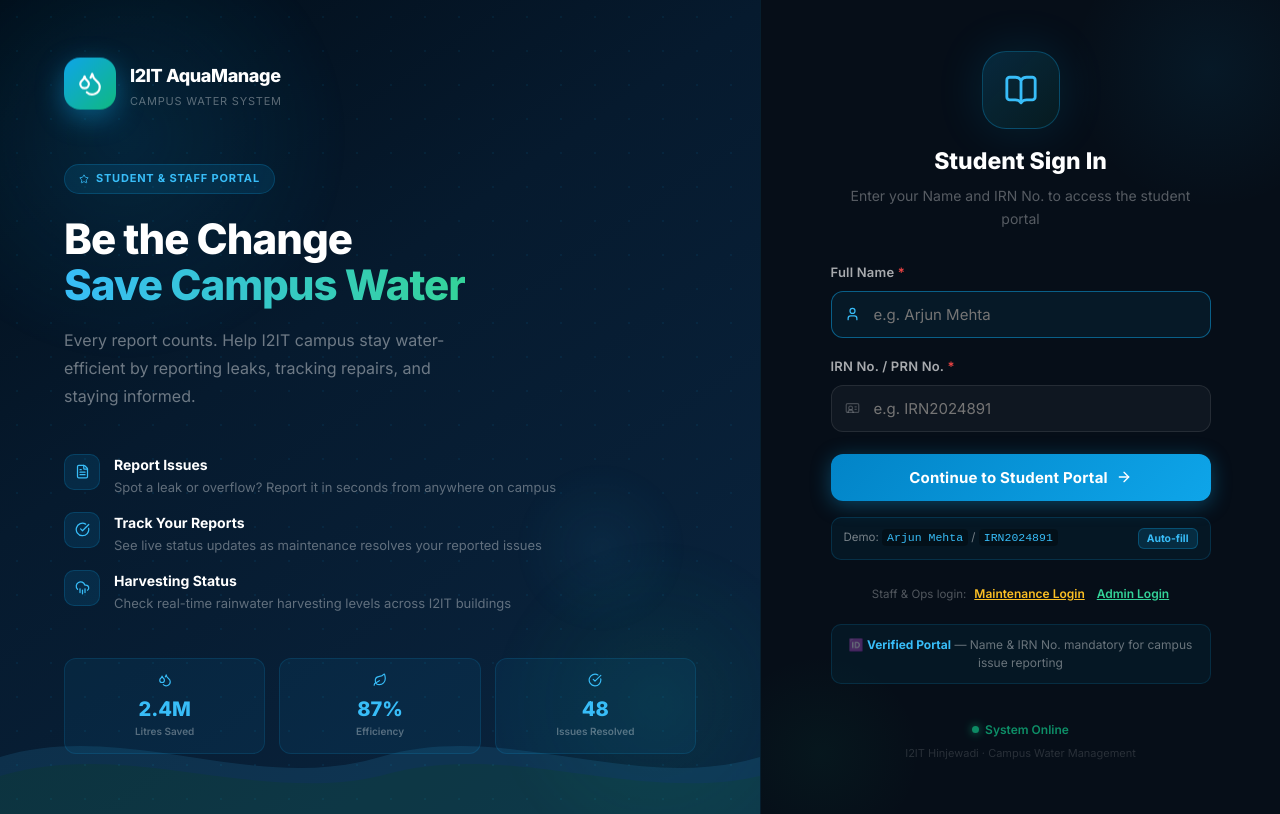
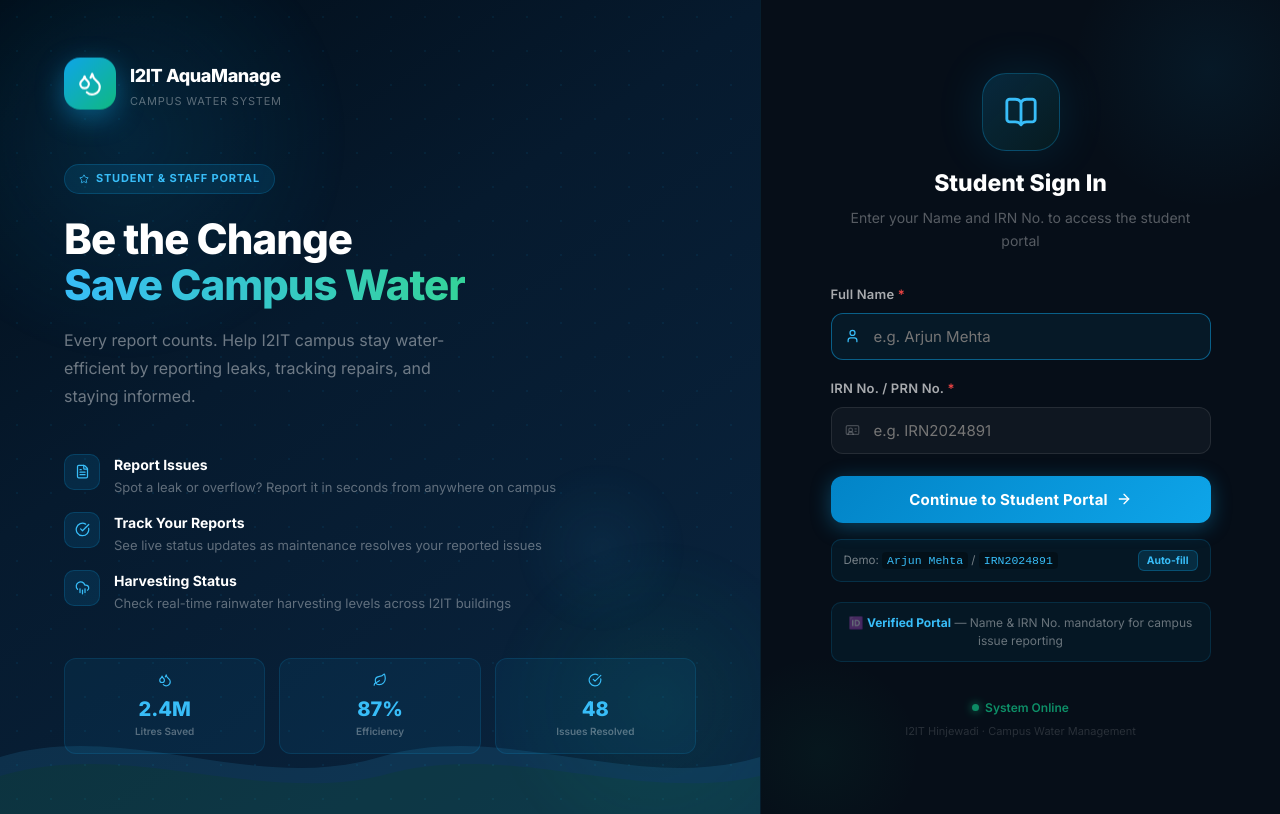
Before and after one commit to Sai-KT/AquaManage, a React (Vite) app: page /login/student in a window 1280 px wide. Built offline with nearby package versions, Linux system fonts and the light colour scheme.

Commit message:
Remove Admin/Maintenance login switcher from Student login page

```diff
--- a/src/pages/login/StudentLogin.jsx
+++ b/src/pages/login/StudentLogin.jsx
@@ -307,22 +307,6 @@ export default function StudentLogin() {
             </div>
           </form>
 
-          {/* Portal Switcher */}
-          <div style={{ marginTop: 22, textAlign: 'center' }}>
-            <span style={{ fontSize: '0.72rem', color: 'rgba(255,255,255,0.3)', marginRight: 8 }}>Staff & Ops login:</span>
-            <button
-              onClick={() => navigate('/login/maintenance')}
-              style={{ background: 'none', border: 'none', color: '#fbbf24', fontSize: '0.75rem', fontWeight: 600, cursor: 'pointer', textDecoration: 'underline', marginRight: 12 }}
-            >
-              Maintenance Login
-            </button>
-            <button
-              onClick={() => navigate('/login/admin')}
-              style={{ background: 'none', border: 'none', color: '#34d399', fontSize: '0.75rem', fontWeight: 600, cursor: 'pointer', textDecoration: 'underline' }}
-            >
-              Admin Login
-            </button>
-          </div>
 
           {/* Verification badge */}
           <div style={{
```
